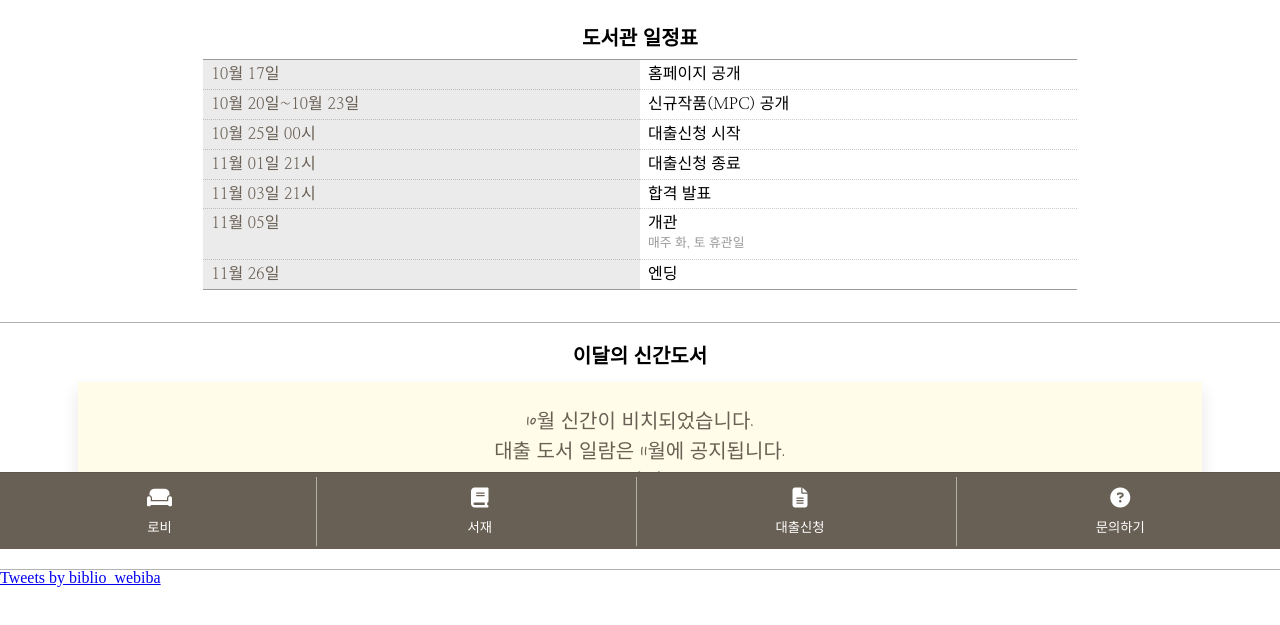
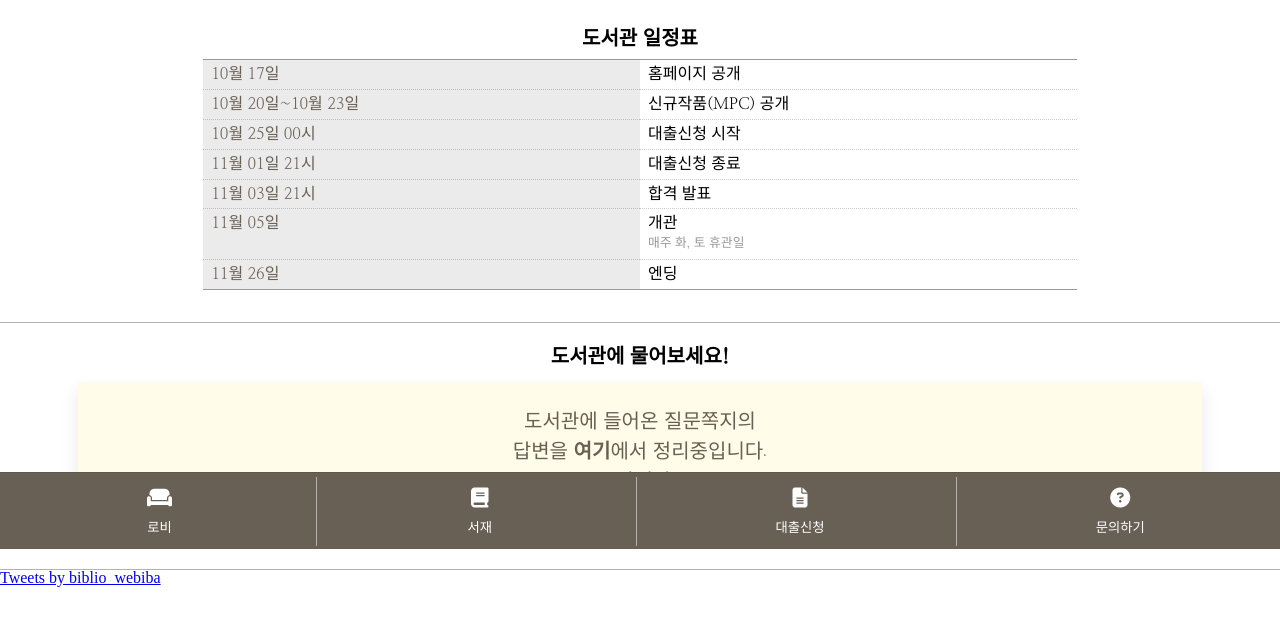
Before and after one commit to Bibliotheca-Bagatelle/Bibliotheca-Bagatelle.github.io, a website: page dist/library/lobby.html in a window 1280 px wide. Shown: the part 251-876 px from the top of the page. Drawn offline with nearby package versions, Linux system fonts and the light colour scheme.

Commit message:
쪽지 변경

```diff
--- a/dist/interior/lobby.css
+++ b/dist/interior/lobby.css
@@ -136,6 +136,7 @@ h3 {
   font-size: 1.25em;
   background-color: rgb(255, 253, 233);
   box-shadow: 0 0.5em 0.75em rgba(107, 76, 76, 0.15);
+  cursor: pointer;
 }
 .tweet_box {
   width: 100%;
@@ -174,6 +175,10 @@ h3 {
   font-family: "Nanum Myeongjo", serif;
 }
 .nanummpenscript,
-.nanummpenscript span {
+.nanummpenscript span,
+.nanummpenscript strong {
   font-family: "Nanum Pen Script", cursive;
 }
+strong {
+  font-weight: 600;
+}
--- a/dist/library/lobby.html
+++ b/dist/library/lobby.html
@@ -109,21 +109,14 @@
         <div class="bottom_box">
           <div class="banner_box">
             <ul class="monthlyBook">
-              <h3 class="nanummyeongjo">이달의 신간도서</h3>
+              <h3 class="nanummyeongjo">도서관에 물어보세요!</h3>
               <p class="readyText nanummpenscript">
-                10월 신간이 비치되었습니다. <br />
-                대출 도서 일람은 11월에 공지됩니다.<br />-사서
+                도서관에 들어온 질문쪽지의<br />
+                답변을 <strong>여기</strong>에서 정리중입니다.<br />-관리자
               </p>
             </ul>
-
-            <!-- <div class="button_box">
-              <button class="qnaBtn">
-                <span>Q&A</span>
-              </button>
-            </div> -->
           </div>
           <div class="tweet_box">
-            <!-- <h3 class="tweet_box_title">도서관 SNS</h3> -->
             <a
               class="twitter-timeline"
               data-height="400"
--- a/dist/system/lobby.js
+++ b/dist/system/lobby.js
@@ -1,5 +1,9 @@
 $(document).ready(function(){
     showSchedule();
+
+    document.querySelector(".readyText").addEventListener("click", function(){
+        window.open("https://docs.google.com/document/d/1R9ZqH_DnaRyLOUxT31aHsbQ1FERLWvyKODoFnRgBlQc/edit");
+    });
 });
 
 //일정표
@@ -28,13 +32,11 @@ function showSchedule(){
         return item;
     });
 
-    // console.log("schedule:", scheduleArray);
-
-    // console.log(nowScheduleNum);
-    // console.log(scheduleArray[nowScheduleNum]);
     changeScheduleElemnt(nowScheduleNum);
 
 }
+
+
 
 function changeScheduleElemnt(scheduleNum){
     //움직이는 문구
@@ -66,8 +68,10 @@ function changeScheduleElemnt(scheduleNum){
 
         if(dDay > 0){
             marquee.innerText = (`비블리오테카 바가텔에 어서오세요. 도서 대출 신청까지 ${dDay}일 ${dHour}시간 남았습니다.`);
+        }else if(dHour > 0){
+            marquee.innerText = (`비블리오테카 바가텔에 어서오세요. 도서 대출 신청까지 ${dHour}시간 남았습니다.`);
         }else{
-            marquee.innerText = (`비블리오테카 바가텔에 어서오세요. 도서 대출 신청까지 ${dHour}시간 남았습니다.`);
+            marquee.innerText = (`비블리오테카 바가텔에 어서오세요. 도서 대출 신청이 곧 시작될 예정입니다.`);
         }
 
     }else if(scheduleNum === 4){
@@ -78,8 +82,10 @@ function changeScheduleElemnt(scheduleNum){
 
         if(dDay > 0){
             marquee.innerText = (`비블리오테카 바가텔에 어서오세요. 현재 도서 대출 신청 기간입니다. 신청 마감까지 ${dDay}일 ${dHour}시간 남았습니다.`);
+        }else if(dHour > 0){
+            marquee.innerText = (`비블리오테카 바가텔에 어서오세요. 현재 도서 대출 신청 기간입니다. 신청 마감까지 ${dHour}시간 남았습니다.`);
         }else{
-            marquee.innerText = (`비블리오테카 바가텔에 어서오세요. 현재 도서 대출 신청 기간입니다. 신청 마감까지 ${dHour}시간 남았습니다.`);
+            marquee.innerText = (`비블리오테카 바가텔에 어서오세요. 도서 대출 신청이 곧 마감될 예정입니다.`);
         }
 
     }else if(scheduleNum === 5){
```
